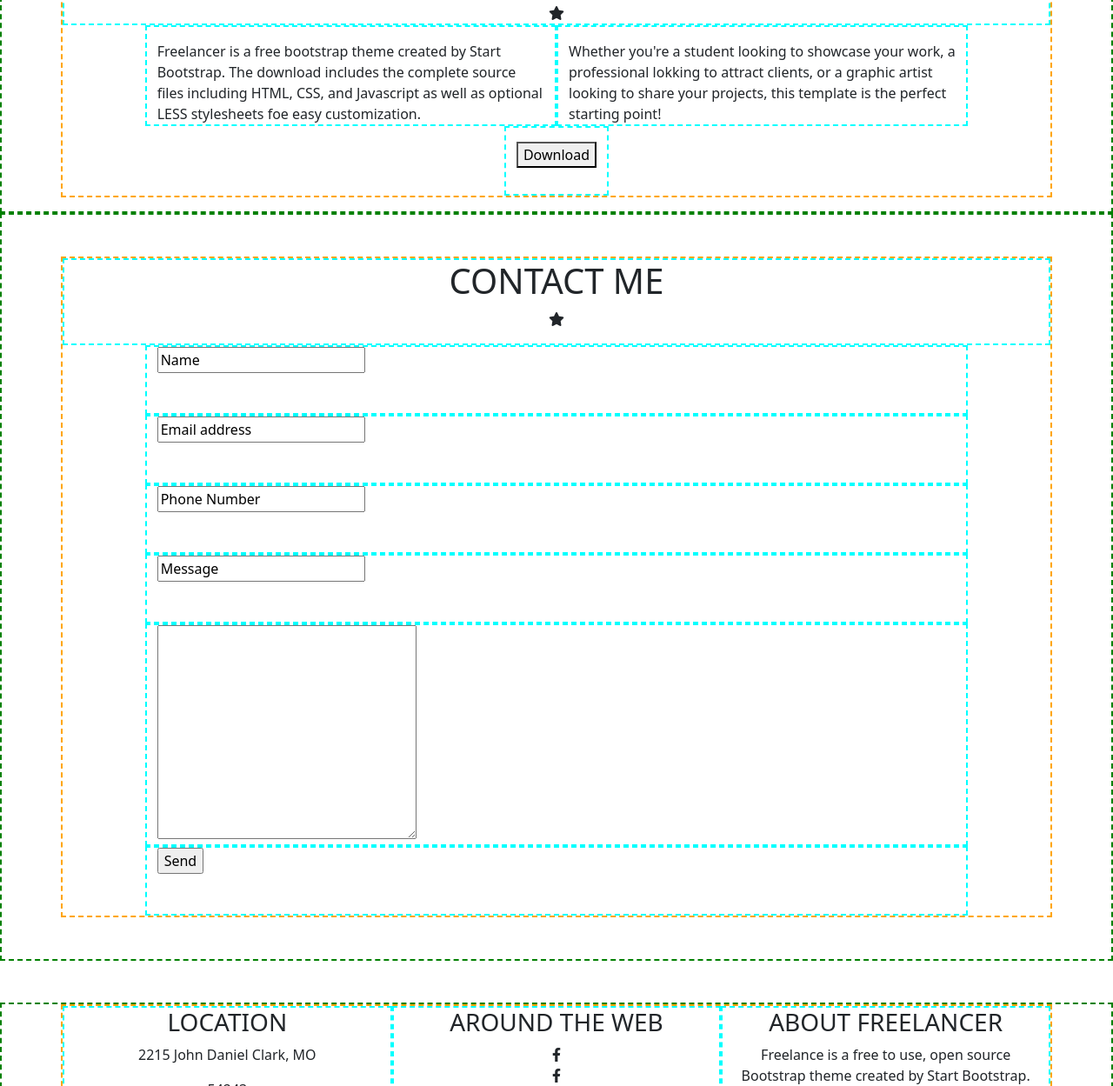
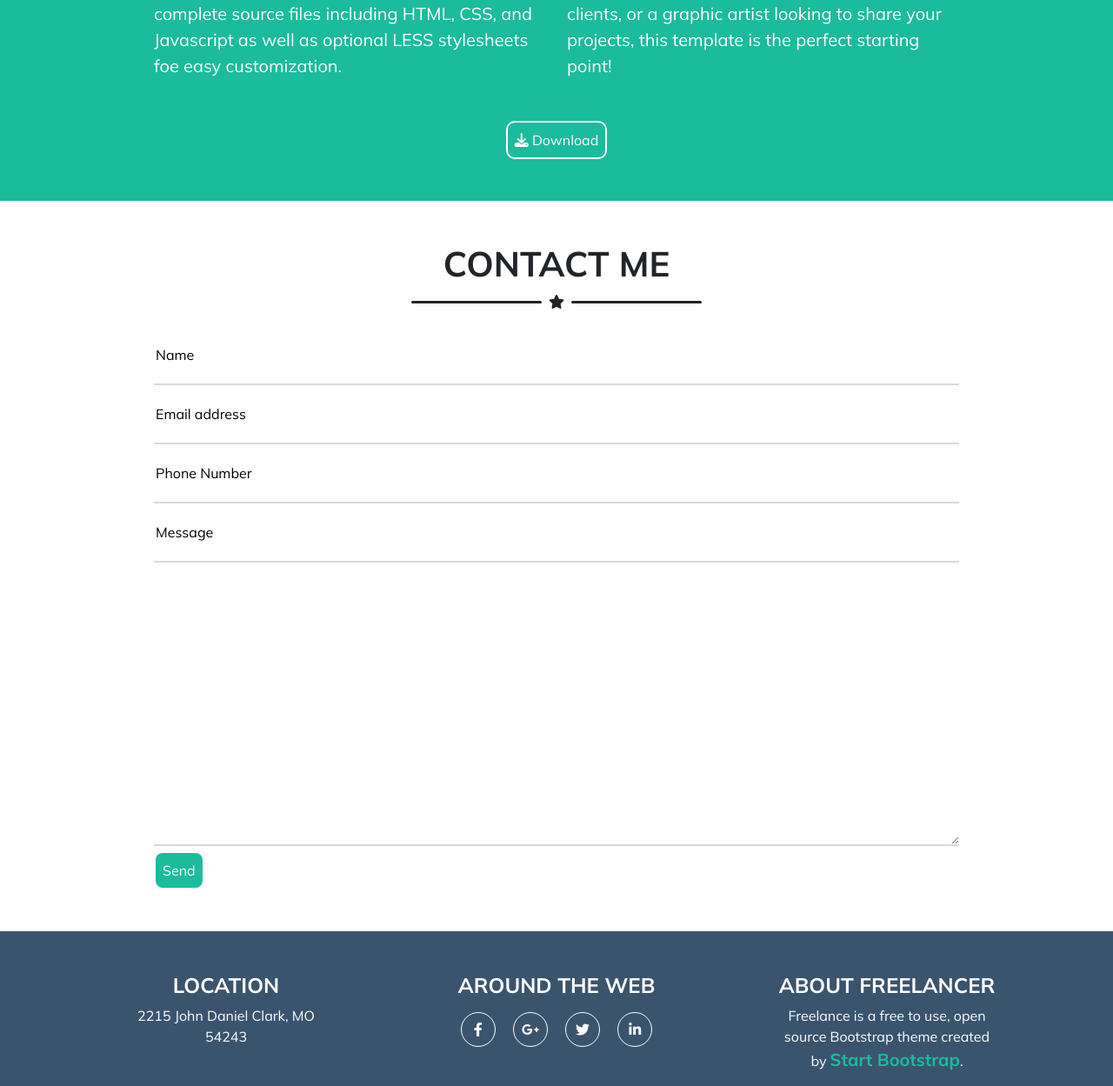
Before and after one commit to SimoneMarino30/html-css-bootstrap-freelancer, a plain HTML site: page index.html in a window 1280 px wide. Shown: the part 1551-2800 px from the top of the page at 87% size. Drawn offline with nearby package versions, Linux system fonts and the light colour scheme.

Commit message:
Fine inserimento contenuti + Check responsiveness

```diff
--- a/css/style.css
+++ b/css/style.css
@@ -1,44 +1,18 @@
-/* INIZIO CLASSI DI DEBUG DA RIMUOVERE */
 
-header,
-section {
-    border: 2px dashed green;
+/* BODY */
+
+body {
+    font-family: 'Mulish', sans-serif;
 }
 
-#header {
-    min-height: 80px;
-    border: 2px dashed green;
+h1 {
+    font-weight: 700;
 }
 
-[class*="container"] {
-    min-height: 20px;
-    border: 2px dashed orange;
+h3 {
+    font-size: 1.5rem;
+    font-weight: 700;
 }
-
-[class*="col"],
-#jumbotron>.box {
-    min-height: 80px;
-    border: 2px dashed aqua;
-}
-
-.box.box-img {
-    height: 300px;
-    width: 300px;
-}
-
-/* .box.box-icon {
-    height: 10px;
-    width: 500px;
-
-} */
-
-/* [class*="col"]>.box {
-    min-height: 80px;
-    border: none;
-} */
-
-/* FINE CLASSI DI DEBUG DA RIMUOVERE */
-
 /* NAVBAR */
 .navbar-dark {
     background-color: #2c3e50 !important;
@@ -46,25 +20,121 @@ section {
 
 /* JUMBOTRON */
 
-.jumbo-img>img {
-    height: 95%;
-    width: 95%;
+#jumbotron,
+#about {
+    background-color: #1ABC9C !important;
 }
 
-/* .icon-line {
-    height: 10px;
-    width: 10px;
-    border-bottom: 2px dashed aqua;
-    color: aqua;
-} */
+.box.box-img.jumbo-img {
+    width: 200px;
+    height: 200px;
+    margin-bottom: 2.5rem;
+}
+
+.jumbo-img>img {
+    height: 120%;
+
+}
+
+.icon-line {
+    height: 3px;
+    width: 150px;
+    margin: 4px;
+    border-radius: 10px;
+    background-color: white;
+}
 
 .jumbo-list>a {
     text-decoration: none;
+    color: white;
+    font-weight: 700;
 }
 
 /* PORTFOLIO */
 
+.box.box-img.portfolio-img {
+    width: 400px;
+    height: 300px;
+}
+
 .portfolio-img>img {
     width: 100%;
+    height: 90%;
     border-radius: 10px;
 }
+
+/* ABOUT */
+
+.about-btn {
+    padding: .5rem;
+    border: 2px solid white;
+    border-radius: 10px;
+    background-color: transparent;
+    color: white;
+    font-size: 1rem;
+}
+
+/* CONTACTS */
+
+.contact-form {
+    border: none;
+}
+
+input[type=text],
+#text-area {
+    border: none;
+    width: 100%;
+    line-height: 4rem;
+    border-bottom: 2px solid rgb(219, 214, 214);
+}
+
+.contacts-btn>input {
+    padding: .5rem;
+    border: 2px solid white;
+    border-radius: 10px;
+    background-color: #1ABC9C;
+    color: white;
+    font-size: 1rem;
+}
+/* FOOTER */
+
+.upper-footer {
+    background-color: #3A546D !important;
+}
+
+.around-icon {
+    position: relative;
+    margin: .5rem;
+    border: 1px solid white;
+    border-radius: 50%;
+    width: 40px;
+    height: 40px;
+}
+
+.around-icon>i {
+    position: absolute;
+    top: 50%;
+    left: 50%;
+    transform: translate(-50% , -50%);
+    color: white;
+}
+
+.foot-free {
+    width: 70%;
+}
+
+.foot-link {
+    text-decoration: none;
+    color: #1ABC9C;
+}
+
+.bottom-footer {
+    background-color: #2C3E50 !important;
+}
+
+.bottom-footer>i {
+
+    max-width: 10px;
+    height: 10px;
+    resize: both;
+}
--- a/index.html
+++ b/index.html
@@ -9,6 +9,12 @@
     <link rel="stylesheet" href="https://cdnjs.cloudflare.com/ajax/libs/font-awesome/6.2.1/css/all.min.css"
         integrity="sha512-MV7K8+y+gLIBoVD59lQIYicR65iaqukzvf/nwasF0nqhPay5w/9lJmVM2hMDcnK1OnMGCdVK+iQrJ7lzPJQd1w=="
         crossorigin="anonymous" referrerpolicy="no-referrer" />
+
+    <!-- GOOGLE FONTS LINK -->
+    <link rel="preconnect" href="https://fonts.googleapis.com">
+    <link rel="preconnect" href="https://fonts.gstatic.com" crossorigin>
+    <link href="https://fonts.googleapis.com/css2?family=Mulish:wght@300;400;500;600;700;800;900;1000&display=swap"
+        rel="stylesheet">
 
     <!-- BOOTSTRAP CDN LINK -->
     <link href="https://cdn.jsdelivr.net/npm/bootstrap@5.2.3/dist/css/bootstrap.min.css" rel="stylesheet"
@@ -26,7 +32,7 @@
     <header>
         <nav class="navbar navbar-dark navbar-expand-lg bg-dark">
             <div class="container">
-                <a class="navbar-brand" href="#">START BOOTSTRAP</a>
+                <a class="navbar-brand p-3 fs-4 fw-bold" href="#">START BOOTSTRAP</a>
                 <button class="navbar-toggler" type="button" data-bs-toggle="collapse" data-bs-target="#navbarNav"
                     aria-controls="navbarNav" aria-expanded="false" aria-label="Toggle navigation">
                     <span class="navbar-toggler-icon"></span>
@@ -34,13 +40,13 @@
                 <div class="collapse navbar-collapse flex-grow-0" id="navbarNav">
                     <ul class="navbar-nav">
                         <li class="nav-item">
-                            <a class="nav-link" aria-current="page" href="#">PORTFOLIO</a>
+                            <a class="nav-link text-white fs-6 fw-bold" aria-current="page" href="#">PORTFOLIO</a>
                         </li>
                         <li class="nav-item">
-                            <a class="nav-link" href="#">ABOUT</a>
+                            <a class="nav-link text-white fs-6 fw-bold" href="#">ABOUT</a>
                         </li>
                         <li class="nav-item">
-                            <a class="nav-link" href="#">CONTACT</a>
+                            <a class="nav-link text-white fs-6 fw-bold" href="#">CONTACT</a>
                         </li>
                     </ul>
                 </div>
@@ -48,16 +54,17 @@
         </nav>
     </header>
     <!-- JUMBOTRON -->
-    <section id="jumbotron" class="d-flex flex-column align-items-center text-center text-uppercase py-5">
-        <div class="box box-img jumbo-img">
+    <section id="jumbotron" class="d-flex flex-column align-items-center text-center text-uppercase py-5 text-white">
+        <div class="box box-img jumbo-img pb-1">
             <img src="./img/avatar.svg" alt="avatar">
         </div>
         <h1>START BOOTSTRAP</h1>
         <div class="box box-icon">
-            <!-- <div class="icon-line d-inline">a</div> -->
+            <div class="icon-line d-inline-block"></div>
             <i class="fa-solid fa-star"></i>
+            <div class="icon-line d-inline-block"></div>
         </div>
-        <p class="jumbo-list">
+        <p class="jumbo-list pt-2">
             <a href="#">GRAPHIC ARTIST</a> -
             <a href="#">WEB DESIGNER</a> -
             <a href="#">ILLUSTRATOR</a>
@@ -67,29 +74,31 @@
     <section id="portfolio" class="py-5">
         <div class="container">
             <div class="row">
-                <div class="col-12 d-flex flex-column align-items-center text-center">
+                <div class="col-12 d-flex flex-column align-items-center text-center pb-3">
                     <h1>
                         PORTFOLIO
                     </h1>
                     <div class="box box-icon">
+                        <div class="icon-line d-inline-block bg-dark"></div>
                         <i class="fa-solid fa-star"></i>
+                        <div class="icon-line d-inline-block bg-dark"></div>
                     </div>
                 </div>
             </div>
 
             <div class="row">
                 <div class="col-12 col-md-6 col-lg-4 d-flex justify-content-center">
-                    <div class="box box-img portfolio-img pt-5">
+                    <div class="box box-img portfolio-img">
                         <img src="./img/cabin.png" alt="">
                     </div>
                 </div>
                 <div class="col-12 col-md-6 col-lg-4 d-flex justify-content-center">
-                    <div class="box box-img portfolio-img pt-5">
+                    <div class="box box-img portfolio-img">
                         <img src="./img/cake.png" alt="">
                     </div>
                 </div>
                 <div class="col-12 col-md-6 col-lg-4 d-flex justify-content-center">
-                    <div class="box box-img portfolio-img pt-5">
+                    <div class="box box-img portfolio-img">
                         <img src="./img/circus.png" alt="">
                     </div>
                 </div>
@@ -112,32 +121,35 @@
         </div>
     </section>
     <!-- ABOUT -->
-    <section id="about" class="py-3">
+    <section id="about" class="py-5">
         <div class="container">
             <div class="row">
-                <div class="col-12 d-flex flex-column align-items-center text-center">
+                <div class="col-12 d-flex flex-column align-items-center text-center  text-white">
                     <h1>
                         ABOUT
                     </h1>
                     <div class="box box-icon">
+                        <div class="icon-line d-inline-block"></div>
                         <i class="fa-solid fa-star"></i>
+                        <div class="icon-line d-inline-block"></div>
                     </div>
                 </div>
             </div>
             <!-- Allineamento colonne -->
-            <div class="row justify-content-center">
-                <div class="col-10 col-md-5 pt-3">
+            <div class="row justify-content-center fs-5 text-white">
+                <div class="col-10 col-md-5 pt-4 ">
                     Freelancer is a free bootstrap theme created by Start Bootstrap. The download includes the complete source files including HTML, CSS, and Javascript as well as optional LESS stylesheets foe easy customization.
                 </div>
-                <div class="col-10 col-md-5 pt-3">
+                <div class="col-10 col-md-5 pt-4 fs-5">
                     Whether you're a student looking to showcase your work, a professional lokking to attract clients, or a graphic artist looking to share your projects, this template is the perfect starting point!
                 </div>
 
                 <div class="w-100"></div>
 
-                <div class="col-auto pt-3">
-                    <button type="button">
-                        Download
+                <div class="col-auto pt-5">
+                    <button type="button" class="about-btn">
+                        <i class="fa-solid fa-download"></i>
+                        <span>Download</span>
                     </button>
                 </div>
             </div>
@@ -152,13 +164,15 @@
                         CONTACT ME
                     </h1>
                     <div class="box box-icon pb-3">
+                        <div class="icon-line d-inline-block bg-dark"></div>
                         <i class="fa-solid fa-star"></i>
+                        <div class="icon-line d-inline-block bg-dark"></div>
                     </div>
                 </div>
             </div>
             <form action="https:tizianonicolai.com/lezioni/form-printer" method="GET" class="row justify-content-center">
-                <div class="col-10">
-                    <input type="text" value="Name">
+                <div class="col-10 contact-form">
+                    <input type="text" name="name" method="GET" value="Name">
                 </div>
                 <div class="col-10">
                     <input type="text" value="Email address">
@@ -166,146 +180,60 @@
                 <div class="col-10">
                     <input type="text" value="Phone Number">
                 </div>
-                <div class="col-10">
+                <div class="col-10 contact-form">
                     <input type="text" value="Message">
                 </div>
                 <div class="col-10">
-                    <textarea name="" id="" cols="30" rows="10"></textarea>
+                    <textarea name="text" id="text-area" cols="10" rows="5"></textarea>
                 </div>
-                <div class="col-10">
-                    <input type="submit" value="Send">
+                <div class="col-10 contacts-btn">
+                    <input type="submit" value="Send" class="contacts-btn">
                 </div>
             </form>
         </div>
     </section>
     </main>
     <!-- FOOTER -->
-    <footer class="pt-5">
-        <section class="upper-footer">
-            <div class="container text-center">
+    <footer class="">
+        <section class="upper-footer pt-5 pb-3">
+            <div class="container text-center text-white">
                 <div class="row">
                     <div class="col-12 col-md-4">
                         <h3>LOCATION</h3>
                         <p>
                             2215 John Daniel Clark, MO
+                            <br>
+                            <span>54243</span>
                         </p>
-                        <span>54243</span>
+
                     </div>
-                    <div class="col-12 col-md-4">
+                    <div class="col-12 col-md-4 text-white">
                         <h3>AROUND THE WEB</h3>
-                        <div>
+                        <div class="around-icon d-inline-block ">
                             <i class="fa-brands fa-facebook-f"></i>
                         </div>
-                        <div>
-                            <i class="fa-brands fa-facebook-f"></i>
+                        <div class="around-icon d-inline-block ">
+                            <i class="fa-brands fa-google-plus-g"></i>
+                        </div>
+                        <div class="around-icon d-inline-block">
+                            <i class="fa-brands fa-twitter"></i>
+                        </div>
+                        <div class="around-icon d-inline-block">
+                            <i class="fa-brands fa-linkedin-in"></i>
                         </div>
                     </div>
-                    <div class="col-12 col-md-4">
+                    <div class="col-12 col-md-4 text-white">
                         <h3>ABOUT FREELANCER</h3>
-                        <p>
-                            Freelance is a free to use, open source Bootstrap theme created by Start Bootstrap.
+                        <p class="foot-free m-auto">
+                            Freelance is a free to use, open source Bootstrap theme created by <a href="#" class="foot-link fw-bold fs-5">Start Bootstrap</a>.
                         </p>
                     </div>
                 </div>
             </div>
         </section>
         <section class="bottom-footer text-center py-5">
-            <h4>
-                Copiright Your Website 2019
-            </h4>
+            <h4 class="fs-6 text-white">Copyright <i class="fa-regular fa-copyright fa-xs"></i> Your Website 2019</h4>
         </section>
     </footer>
-    <!-- NAV -->
-    <!-- <nav class="container-fluid text-center">
-        <div class="row">
-            <div class="col-1">SPACE</div>
-            <div class="col-5 debug1">START BOOTSTRAP NAV</div>
-            <div class="col-5 debug1">
-                <ul class="d-flex">
-                    <li>link</li>
-                    <li>link</li>
-                    <li>link</li>
-                </ul>
-            </div>
-            <div class="col-1">SPACE</div>
-        </div>
-    </nav> -->
-    <!-- SECTION 2 -->
-    <!-- <header class="container-fluid text-center">
-        <div class="row">
-            <div class="col-1">SPACE</div>
-            <div class="col-10 debug2">START BOOTSTRAP SECTION 2</div>
-            <div class="col-1">SPACE</div>
-        </div>
-    </header> -->
-    <!-- SECTION 3 -->
-    <!-- <section class="container-fluid text-center">
-        <div class="row">
-            <div class="col-1">SPACE</div>
-            <div class="col-10 debug3">PORTFOLIO SECTION 3</div>
-            <div class="col-1">SPACE</div>
-        </div>
-        <div class="container text-center">
-            <div class="row row-cols-3">
-                <div class="col-4 debug3">Card</div>
-                <div class="col-4 debug3">Card</div>
-                <div class="col-4 debug3">Card</div>
-                <div class="col-4 debug3">Card</div>
-                <div class="col-4 debug3">Card</div>
-                <div class="col-4 debug3">Card</div>
-            </div>
-        </div>
-    </section> -->
-    <!-- SECTION 4 -->
-    <!-- <section class="container-fluid text-center">
-        <div class="row">
-            <div class="col-1">SPACE</div>
-            <div class="col-10 debug4">ABOUT SECTION 4</div>
-            <div class="col-1">SPACE</div>
-        </div>
-        <div class="row">
-            <div class="col-1">SPACE</div>
-            <div class="col-5 debug4">
-                Lorem ipsum dolor sit amet consectetur adipisicing elit. Quos, debitis.
-            </div>
-            <div class="col-5 debug4">
-                Lorem ipsum dolor sit amet consectetur adipisicing elit. Aperiam, alias.
-            </div>
-            <div class="col-1">SPACE</div>
-        </div>
-    </section> -->
-    <!-- SECTION 5 -->
-    <!-- <section class="container-fluid text-center">
-        <div class="row">
-            <div class="col-1">SPACE</div>
-            <div class="col-10 debug5">CONTACT ME SECTION 5</div>
-            <div class="col-1">SPACE</div>
-        </div>
-        <div class="row">
-            <div class="col-1">SPACE</div>
-            <div class="col-10 debug5">
-                <div class="box debug5">Name</div>
-                <div class="box debug5">Email Address</div>
-                <div class="box debug5">Phone Number</div>
-                <div class="box debug5">Message</div>
-                <button class="box debug5">Send</button>
-            </div>
-            <div class="col-1">SPACE</div>
-        </div>
-    </section> -->
-    <!-- FOOTER -->
-    <!-- <footer class="container-fluid text-center">
-        <div class="row">
-            <div class="col-1">SPACE</div>
-            <div class="col debug6">LOCATION</div>
-            <div class="col debug6">AROUND THE WEB</div>
-            <div class="col debug6">ABOUT FREELANCER</div>
-            <div class="col-1">SPACE</div>
-        </div>
-        <div class="row">
-            <div class="col-1">SPACE</div>
-            <div class="col debug6">COPYRIGHT</div>
-            <div class="col-1">SPACE</div>
-    </footer> -->
 </body>
 </html>
```
